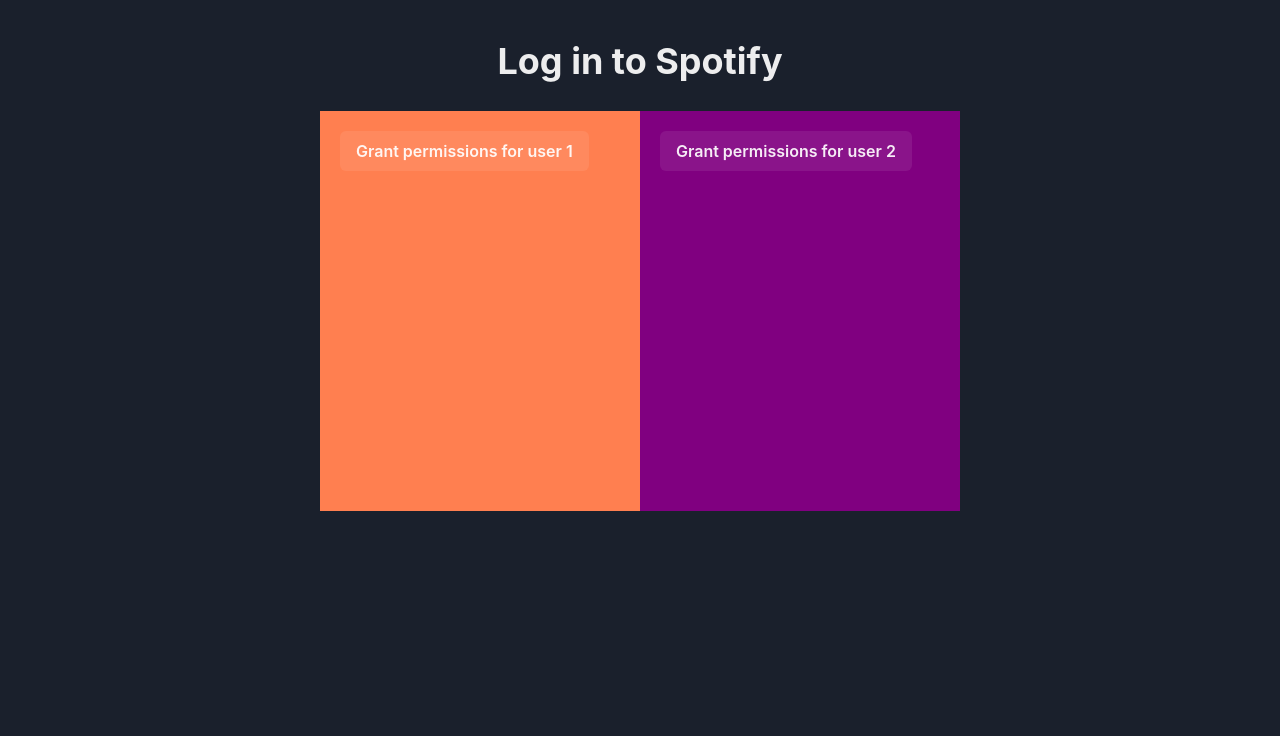
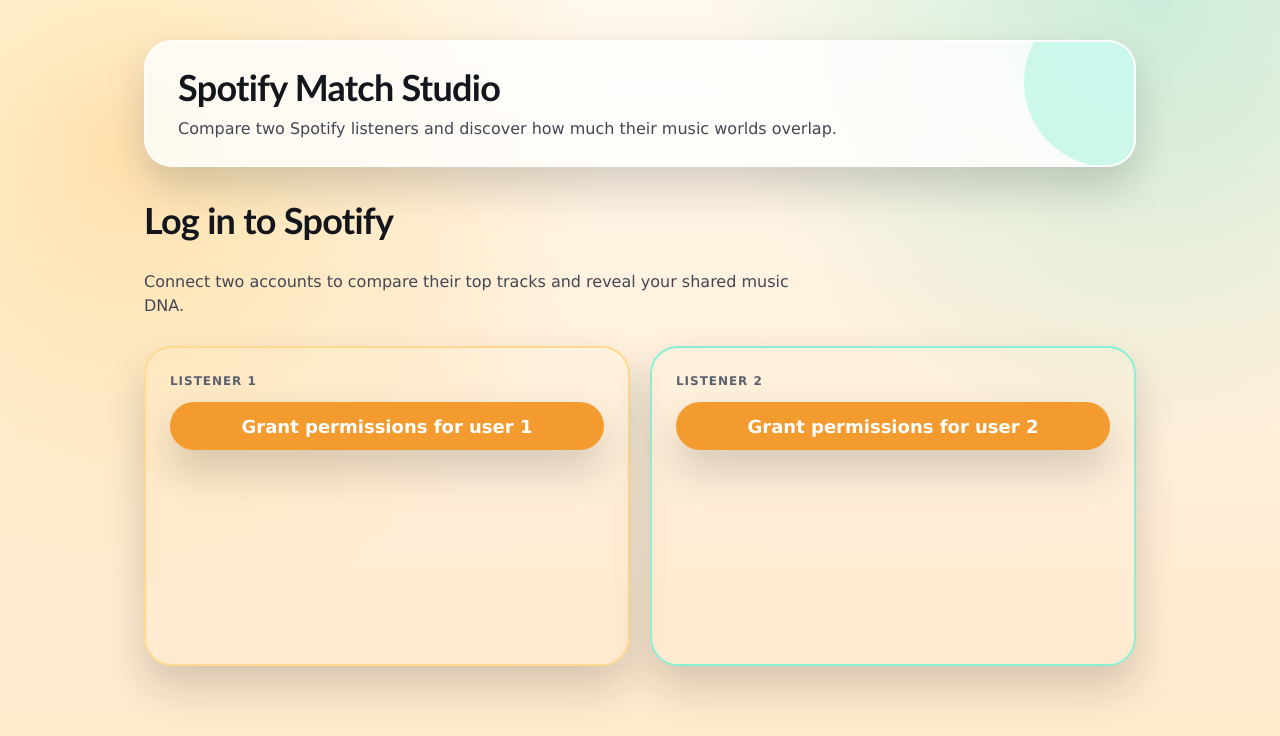
Before and after one commit to fefi95/react-project, a React (Vite) app: page / in a window 1280 px wide. Shown: the top 736 px of the page. Built offline with nearby package versions, Linux system fonts and the light colour scheme.

Commit message:
feat(ui): redesign app with retro visual system and improved loading states

```diff
--- a/src/Layout.tsx
+++ b/src/Layout.tsx
@@ -1,4 +1,4 @@
-import { Heading, VStack } from "@chakra-ui/react";
+import { Box, Container, Heading, Text, VStack } from "@chakra-ui/react";
 import ErrorBoundary from "./components/ErrorBoundary";
 
 interface LayoutProps {
@@ -7,13 +7,54 @@
 
 const Layout = (props: LayoutProps): JSX.Element => {
   return (
-    <>
-      <VStack direction="row" p="5">
-        <ErrorBoundary fallback={<Heading>Something failed!</Heading>}>
+    <Container maxW="container.lg" py={{ base: 6, md: 10 }}>
+      <VStack spacing={{ base: 6, md: 8 }} align="stretch">
+        <Box
+          borderRadius="xl"
+          bg="whiteAlpha.800"
+          border="2px solid"
+          borderColor="whiteAlpha.700"
+          boxShadow="card"
+          px={{ base: 5, md: 8 }}
+          py={{ base: 4, md: 6 }}
+          position="relative"
+          overflow="hidden"
+        >
+          <Box
+            position="absolute"
+            top="-45px"
+            right="-60px"
+            w="170px"
+            h="170px"
+            borderRadius="full"
+            bg="accent.100"
+            opacity={0.7}
+          />
+          <Heading as="h1" size={{ base: "lg", md: "xl" }}>
+            Spotify Match Studio
+          </Heading>
+          <Text mt="2" color="ink.700" maxW="2xl">
+            Compare two Spotify listeners and discover how much their music
+            worlds overlap.
+          </Text>
+        </Box>
+
+        <ErrorBoundary
+          fallback={
+            <Box p="6" borderRadius="lg" bg="red.50" border="1px solid" borderColor="red.200">
+              <Heading size="md" color="red.700">
+                Something failed!
+              </Heading>
+              <Text mt="2" color="red.600">
+                Please refresh and try again.
+              </Text>
+            </Box>
+          }
+        >
           {props.children}
         </ErrorBoundary>
       </VStack>
-    </>
+    </Container>
   );
 };
 
--- a/src/components/LoadingSkeleton.tsx
+++ b/src/components/LoadingSkeleton.tsx
@@ -1,10 +1,71 @@
-import { Box, SkeletonText } from "@chakra-ui/react";
+import {
+  Box,
+  Container,
+  Grid,
+  Heading,
+  Skeleton,
+  SkeletonCircle,
+  SkeletonText,
+  Stack,
+  Text,
+} from "@chakra-ui/react";
 
 const LoadingSkeleton = () => {
   return (
-    <Box padding="6" boxShadow="lg" margin="auto" maxWidth="50vw">
-      <SkeletonText mt="4" noOfLines={4} spacing="4" skeletonHeight="4" />
-    </Box>
+    <Container maxW="container.lg" py={{ base: 6, md: 10 }}>
+      <Stack spacing="6">
+        <Box
+          borderRadius="xl"
+          bg="whiteAlpha.800"
+          border="2px solid"
+          borderColor="whiteAlpha.700"
+          boxShadow="card"
+          px={{ base: 5, md: 8 }}
+          py={{ base: 4, md: 6 }}
+        >
+          <Heading as="h1" size={{ base: "lg", md: "xl" }}>
+            Spotify Match Studio
+          </Heading>
+          <Text mt="2" color="ink.700" maxW="2xl">
+            Compare two Spotify listeners and discover how much their music
+            worlds overlap.
+          </Text>
+        </Box>
+
+        <Box
+          p={{ base: 5, md: 6 }}
+          borderRadius="xl"
+          bg="whiteAlpha.850"
+          border="2px solid"
+          borderColor="brand.200"
+          boxShadow="card"
+        >
+          <Skeleton height="34px" maxW="260px" borderRadius="md" />
+          <SkeletonText mt="4" noOfLines={2} spacing="3" skeletonHeight="3" />
+
+          <Grid templateColumns={{ base: "1fr", md: "repeat(2, 1fr)" }} gap="5" mt="5">
+            {[0, 1].map((slot) => (
+              <Box
+                key={slot}
+                p={{ base: 5, md: 6 }}
+                borderRadius="xl"
+                bg="whiteAlpha.900"
+                border="2px solid"
+                borderColor={slot === 0 ? "brand.200" : "accent.200"}
+                minH="320px"
+              >
+                <Skeleton height="14px" maxW="92px" borderRadius="md" />
+                <Stack spacing="4" mt="8" align="center">
+                  <SkeletonCircle size="24" />
+                  <Skeleton height="12px" w="160px" borderRadius="full" />
+                  <Skeleton height="44px" w="100%" borderRadius="full" />
+                </Stack>
+              </Box>
+            ))}
+          </Grid>
+        </Box>
+      </Stack>
+    </Container>
   );
 };
 export default LoadingSkeleton;
--- a/src/components/Profile.tsx
+++ b/src/components/Profile.tsx
@@ -1,4 +1,4 @@
-import { Avatar, Heading, VStack } from "@chakra-ui/react";
+import { Avatar, Badge, Heading, Text, VStack } from "@chakra-ui/react";
 import { type User } from "../services/spotify";
 
 interface ProfileProps {
@@ -7,7 +7,7 @@
 
 const Profile = ({ user }: ProfileProps): JSX.Element => {
   return (
-    <VStack>
+    <VStack spacing="4" align="center" justify="center" h="full">
       <Avatar
         name={user.username}
         size="2xl"
@@ -15,10 +15,25 @@
           user.photoUrl ||
           `https://placehold.co/400?text=${user.username?.slice(0, 1)}`
         }
+        border="4px solid"
+        borderColor="white"
+        boxShadow="neon"
       />
-      <Heading as="h2" py="5">
+      <Badge
+        bg="accent.100"
+        color="accent.800"
+        borderRadius="full"
+        px="3"
+        py="1"
+      >
+        Connected
+      </Badge>
+      <Heading as="h2" size="md" textAlign="center">
         {user.username}
       </Heading>
+      <Text color="ink.600" fontSize="sm" textAlign="center">
+        Profile loaded and ready for compatibility analysis.
+      </Text>
     </VStack>
   );
 };
--- a/src/components/Track.tsx
+++ b/src/components/Track.tsx
@@ -1,3 +1,4 @@
+import { Box } from "@chakra-ui/react";
 import { type Track as TrackType } from "../services/spotify";
 
 interface TrackProps {
@@ -6,14 +7,23 @@
 
 const Track = ({ track }: TrackProps): JSX.Element => {
   return (
+    <Box
+      p="2"
+      borderRadius="lg"
+      bg="white"
+      border="2px solid"
+      borderColor="brand.100"
+      boxShadow="card"
+    >
       <iframe
-      style={{ borderRadius: "15px" }}
+        style={{ borderRadius: "12px" }}
         src={`https://open.spotify.com/embed/track/${track.id}?utm_source=generator&theme=0`}
         width="100%"
         height="152"
         allow="autoplay; clipboard-write; encrypted-media; fullscreen; picture-in-picture"
         loading="lazy"
       ></iframe>
+    </Box>
   );
 };
 
--- a/src/pages/AuthorizationPage.tsx
+++ b/src/pages/AuthorizationPage.tsx
@@ -1,4 +1,13 @@
-import { Box, Button, Flex, Heading, Link } from "@chakra-ui/react";
+import {
+  Box,
+  Button,
+  Grid,
+  GridItem,
+  Heading,
+  Link,
+  Stack,
+  Text,
+} from "@chakra-ui/react";
 import { useEffect } from "react";
 import {
   type User,
@@ -45,36 +54,94 @@
   }, []);
 
   return (
-    <>
-      <Heading as="h1" py="5">
+    <Stack spacing={{ base: 5, md: 7 }}>
+      <Heading as="h1" size={{ base: "lg", md: "xl" }}>
         Log in to Spotify
       </Heading>
-      <Flex alignItems="center" justifyContent="center">
-        <Box w="25vw" h="50vh" p="5" bg="coral">
+
+      <Text color="ink.700" maxW="2xl">
+        Connect two accounts to compare their top tracks and reveal your shared
+        music DNA.
+      </Text>
+
+      <Grid templateColumns={{ base: "1fr", md: "repeat(2, 1fr)" }} gap="5">
+        <GridItem>
+          <Box
+            p={{ base: 5, md: 6 }}
+            borderRadius="xl"
+            bg="whiteAlpha.850"
+            border="2px solid"
+            borderColor="brand.200"
+            boxShadow="card"
+            minH="320px"
+          >
+            <Text
+              fontSize="xs"
+              fontWeight="700"
+              letterSpacing="0.08em"
+              color="ink.600"
+              textTransform="uppercase"
+              mb="3"
+            >
+              Listener 1
+            </Text>
           {user1 != null ? (
             <Profile user={user1}></Profile>
           ) : (
             <Link href={authorizationLink()}>
-              <Button>Grant permissions for user 1</Button>
+              <Button size="lg" w="full">
+                Grant permissions for user 1
+              </Button>
             </Link>
           )}
-        </Box>
-        <Box w="25vw" h="50vh" p="5" bg="purple">
+          </Box>
+        </GridItem>
+
+        <GridItem>
+          <Box
+            p={{ base: 5, md: 6 }}
+            borderRadius="xl"
+            bg="whiteAlpha.850"
+            border="2px solid"
+            borderColor="accent.200"
+            boxShadow="card"
+            minH="320px"
+          >
+            <Text
+              fontSize="xs"
+              fontWeight="700"
+              letterSpacing="0.08em"
+              color="ink.600"
+              textTransform="uppercase"
+              mb="3"
+            >
+              Listener 2
+            </Text>
           {user2 != null ? (
             <Profile user={user2}></Profile>
           ) : (
             <Link href={authorizationLink()}>
-              <Button>Grant permissions for user 2</Button>
+              <Button size="lg" w="full">
+                Grant permissions for user 2
+              </Button>
             </Link>
           )}
+          </Box>
+        </GridItem>
+      </Grid>
+
+      {user1 !== null && user2 !== null ? (
+        <Box>
+          <Link href="/matching_tracks">
+            <Button size="lg" px="8" bg="accent.500" _hover={{ bg: "accent.600" }}>
+              Check matching tracks
+            </Button>
+          </Link>
         </Box>
-      </Flex>
-      {user1 !== null && user2 !== null ? (
-        <Link href="/matching_tracks">Check matching tracks</Link>
       ) : (
         <></>
       )}
-    </>
+    </Stack>
   );
 };
 
--- a/src/pages/MatchingTracksPage.tsx
+++ b/src/pages/MatchingTracksPage.tsx
@@ -8,11 +8,15 @@
 import Track from "../components/Track";
 import { useNavigate } from "react-router-dom";
 import {
+  Box,
   Button,
   CircularProgress,
   CircularProgressLabel,
+  HStack,
   Heading,
   ListItem,
+  Stack,
+  Text,
   UnorderedList,
 } from "@chakra-ui/react";
 
@@ -43,6 +47,7 @@
 
   const [user1TopTracks, setUser1TopTracks] = useState<TrackType[]>([]);
   const [user2TopTracks, setUser2TopTracks] = useState<TrackType[]>([]);
+  const [showMatches, setShowMatches] = useState(false);
   const ulRef = useRef<HTMLUListElement | null>(null);
 
   useEffect(() => {
@@ -60,42 +65,90 @@
     return [mt, (mt.length / user1TopTracks.length) * 100];
   }, [user1TopTracks, user2TopTracks]);
 
+  const safeStats = Number.isNaN(stats) ? 0 : Math.round(stats);
+
   const showUnorderedList = useCallback(
-    (e: React.MouseEvent<HTMLButtonElement>) => {
+    () => {
+      setShowMatches(true);
       if (ulRef?.current) {
         ulRef.current.hidden = false;
-        e.target.hidden = true;
       }
     },
     [],
   );
 
   return (
-    <>
-      <Heading as="h1">
+    <Stack spacing="6">
+      <Heading as="h1" size={{ base: "lg", md: "xl" }}>
         Compatibility between {user1?.username} and {user2?.username}
       </Heading>
-      <CircularProgress
-        p="5"
-        isIndeterminate={Number.isNaN(stats)}
-        value={stats}
-        size="120px"
-        thickness="15px"
+
+      <Box
+        p={{ base: 5, md: 6 }}
+        borderRadius="xl"
+        bg="whiteAlpha.850"
+        border="2px solid"
+        borderColor="brand.200"
+        boxShadow="card"
       >
-        <CircularProgressLabel>
-          {Number.isNaN(stats) ? "" : `${stats}%`}
-        </CircularProgressLabel>
-      </CircularProgress>
+        <HStack spacing="5" align="center" flexWrap="wrap">
+          <CircularProgress
+            p="2"
+            isIndeterminate={Number.isNaN(stats)}
+            value={safeStats}
+            size="132px"
+            thickness="14px"
+            color="accent.500"
+            trackColor="brand.100"
+          >
+            <CircularProgressLabel fontWeight="700">
+              {Number.isNaN(stats) ? "" : `${safeStats}%`}
+            </CircularProgressLabel>
+          </CircularProgress>
+          <Box>
+            <Heading as="h2" size="md">
+              Match score
+            </Heading>
+            <Text mt="2" color="ink.700" maxW="md">
+              Based on each listener&apos;s top Spotify tracks.
+            </Text>
+          </Box>
+        </HStack>
+      </Box>
 
-      <Button onClick={showUnorderedList}>See the top matching tacks!</Button>
-      <UnorderedList styleType="none" m="0" spacing="4" ref={ulRef} hidden>
+      <Box
+        p={{ base: 5, md: 6 }}
+        borderRadius="xl"
+        bg="whiteAlpha.850"
+        border="2px solid"
+        borderColor="accent.200"
+        boxShadow="card"
+      >
+        <Heading as="h2" size="md" mb="4">
+          Top matching tracks
+        </Heading>
+        <Text color="ink.700" mb="5">
+          Reveal the best overlaps between both listening profiles.
+        </Text>
+
+        <Button onClick={showUnorderedList} hidden={showMatches}>
+          See the top matching tacks!
+        </Button>
+        <UnorderedList
+          styleType="none"
+          m="0"
+          spacing="4"
+          ref={ulRef}
+          hidden={!showMatches}
+        >
         {matchingTracks.slice(0, 5).map((t, index) => (
           <ListItem key={index} width="xl">
             <Track track={t}></Track>
           </ListItem>
         ))}
-      </UnorderedList>
-    </>
+        </UnorderedList>
+      </Box>
+    </Stack>
   );
 };
 
--- a/src/theme/index.ts
+++ b/src/theme/index.ts
@@ -1,10 +1,134 @@
 import { extendTheme, type ThemeConfig } from "@chakra-ui/react";
 
 const config: ThemeConfig = {
-  useSystemColorMode: true,
-  initialColorMode: "dark",
+  useSystemColorMode: false,
+  initialColorMode: "light",
 };
 
-const theme = extendTheme({ config });
+const theme = extendTheme({
+  config,
+  colors: {
+    brand: {
+      50: "#fff3d8",
+      100: "#ffe6b5",
+      200: "#ffd98f",
+      300: "#ffcc6a",
+      400: "#ffc046",
+      500: "#f39b2f",
+      600: "#d67d1f",
+      700: "#a85d13",
+      800: "#7d420f",
+      900: "#542909",
+    },
+    accent: {
+      50: "#e8fff9",
+      100: "#b9f7e7",
+      200: "#89efd5",
+      300: "#59e7c4",
+      400: "#2adeb2",
+      500: "#12c499",
+      600: "#0d9a78",
+      700: "#097059",
+      800: "#05473a",
+      900: "#01201c",
+    },
+    ink: {
+      50: "#f6f6f7",
+      100: "#e6e7eb",
+      200: "#c9ccd4",
+      300: "#acb0bc",
+      400: "#9095a4",
+      500: "#747a8c",
+      600: "#5b6070",
+      700: "#424754",
+      800: "#2b2f38",
+      900: "#13161d",
+    },
+  },
+  fonts: {
+    heading: "'Trebuchet MS', 'Avenir Next', sans-serif",
+    body: "Verdana, 'Segoe UI', sans-serif",
+  },
+  radii: {
+    sm: "8px",
+    md: "14px",
+    lg: "20px",
+    xl: "28px",
+    full: "9999px",
+  },
+  shadows: {
+    neon: "0 14px 42px rgba(18, 196, 153, 0.28)",
+    card: "0 20px 40px rgba(19, 22, 29, 0.18)",
+  },
+  styles: {
+    global: {
+      "html, body, #root": {
+        minHeight: "100%",
+      },
+      body: {
+        bg: "#fff6e5",
+        color: "ink.900",
+        backgroundImage:
+          "radial-gradient(circle at 10% 18%, rgba(255, 192, 70, 0.34), transparent 36%), radial-gradient(circle at 90% 0%, rgba(18, 196, 153, 0.22), transparent 32%), linear-gradient(180deg, #fff8ec 0%, #ffe8ca 100%)",
+      },
+      "*::selection": {
+        bg: "brand.300",
+        color: "ink.900",
+      },
+    },
+  },
+  components: {
+    Heading: {
+      baseStyle: {
+        color: "ink.900",
+        letterSpacing: "-0.02em",
+      },
+    },
+    Button: {
+      baseStyle: {
+        fontWeight: "700",
+        borderRadius: "full",
+      },
+      variants: {
+        solid: {
+          bg: "brand.500",
+          color: "white",
+          boxShadow: "card",
+          _hover: {
+            bg: "brand.600",
+            transform: "translateY(-1px)",
+          },
+          _active: {
+            bg: "brand.700",
+            transform: "translateY(0)",
+          },
+        },
+        outline: {
+          borderColor: "ink.700",
+          color: "ink.800",
+          _hover: {
+            bg: "whiteAlpha.700",
+          },
+        },
+        ghost: {
+          color: "accent.700",
+          _hover: {
+            bg: "accent.50",
+          },
+        },
+      },
+      defaultProps: {
+        variant: "solid",
+      },
+    },
+    Link: {
+      baseStyle: {
+        fontWeight: "700",
+        color: "accent.700",
+        textUnderlineOffset: "4px",
+      },
+    },
+  },
+});
 
 export default theme;
```
Lines whose indentation alone changed are shown as unchanged.
